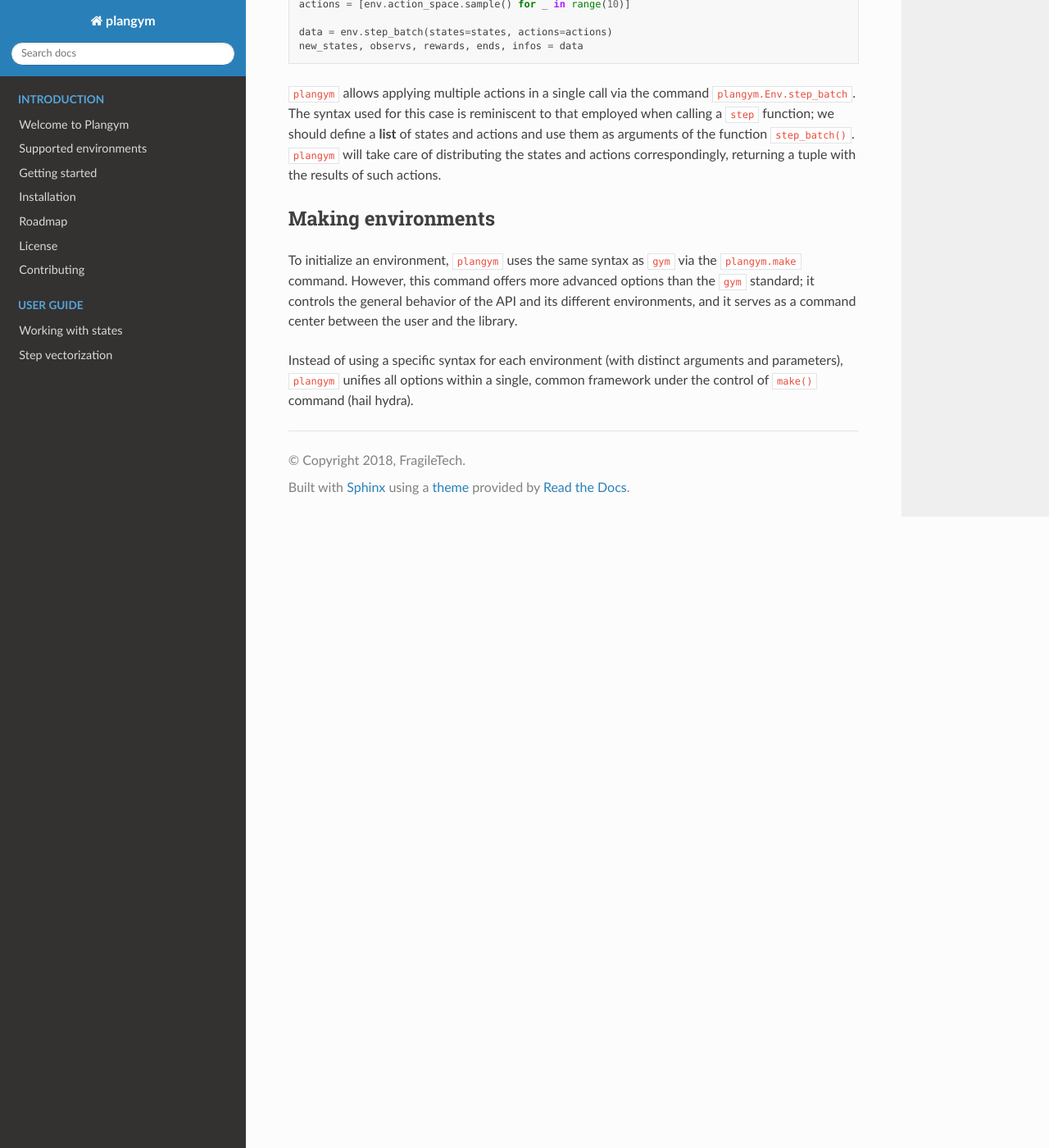
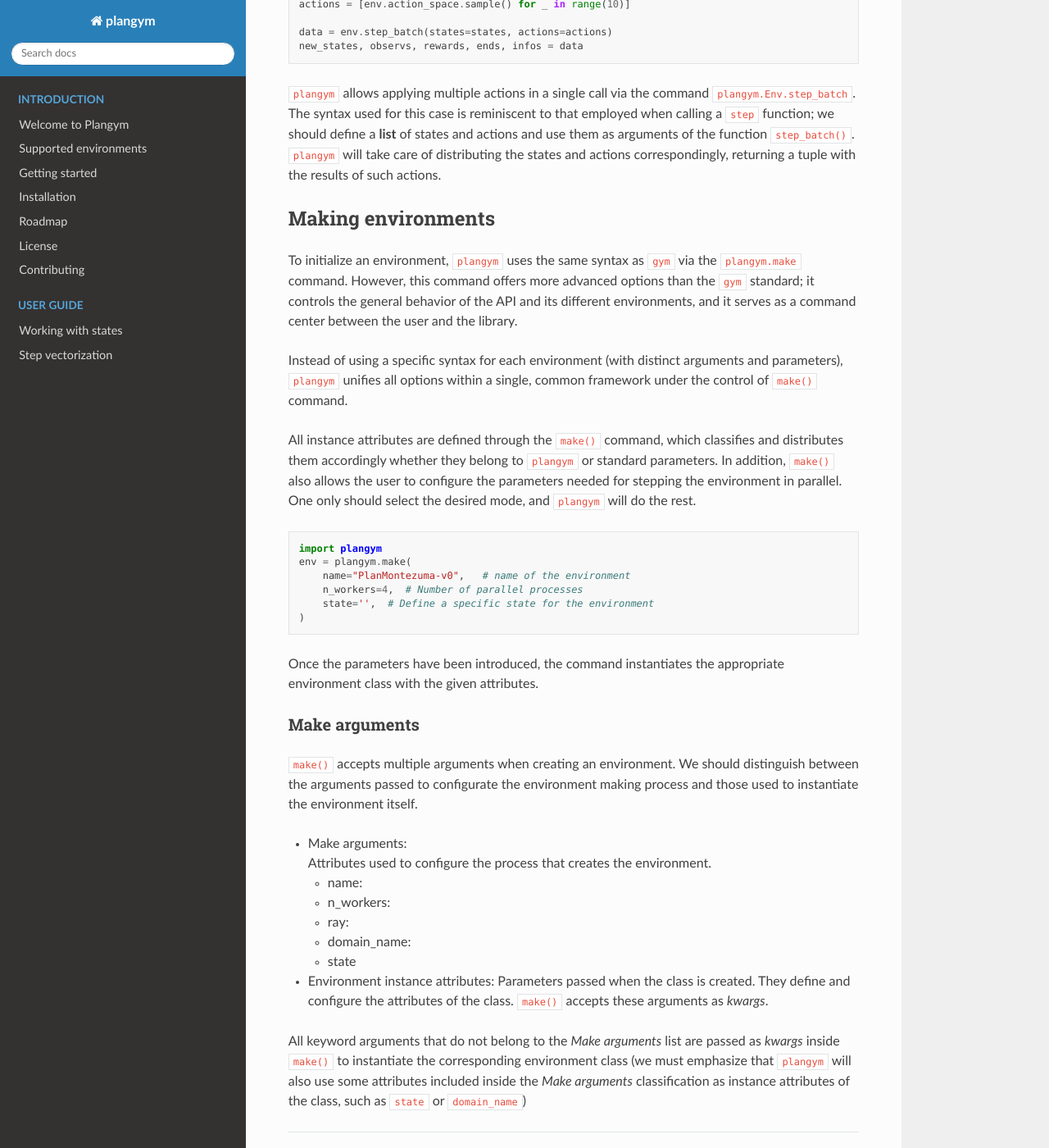
Before and after one commit to FragileTech/plangym, a Sphinx documentation site: the page built from docs/source/notebooks/Tutorial.md, in a window 1280 px wide and 1400 px high, scrolled down 1988 px. Shown: the whole window at 82% size. Built offline with Sphinx 7.4.7 and the Read the Docs theme 2.0.0, drawn with Linux system fonts in a browser that asks for light colours; formulas are drawn with MathJax 3; pages that are not in the unit, such as notebooks, are missing from menus; the version number could not be read and is left out.

Commit message:
Added more documentation to Tutorial.md
Signed-off-by: VicenteAR <vicente.arjona@hotmail.com>

````diff
--- a/docs/source/notebooks/Tutorial.md
+++ b/docs/source/notebooks/Tutorial.md
@@ -99,4 +99,41 @@ its different environments, and it serves as a command center between the user a
 
 Instead of using a specific syntax for each environment (with distinct arguments and parameters),
 `plangym` unifies all options within a single, common framework under the control of
-`make()` command (hail hydra).
+`make()` command.
+
+All instance attributes are defined through the `make()` command, which classifies and distributes them accordingly whether
+they belong to `plangym` or standard parameters. In addition, `make()` also allows the user to configure the
+parameters needed for stepping the environment in parallel. One only should select the desired mode, and
+`plangym` will do the rest.
+
+```python
+import plangym
+env = plangym.make(
+    name="PlanMontezuma-v0",   # name of the environment
+    n_workers=4,  # Number of parallel processes
+    state='',  # Define a specific state for the environment
+)
+```
+Once the parameters have been introduced, the command instantiates the appropriate environment class
+with the given attributes.
+
+
+#### Make arguments
+
+`make()` accepts multiple arguments when creating an environment. We should distinguish between the arguments
+passed to configurate the environment making process and those used to instantiate the environment itself.
+* Make arguments:
+Attributes used to configure the process that creates the environment.
+  * name:
+  * n_workers:
+  * ray:
+  * domain_name:
+  * state
+* Environment instance attributes:
+Parameters passed when the class is created. They define and configure the attributes of the class. `make()` accepts
+these arguments as _kwargs_.
+
+All keyword arguments that do not belong to the _Make arguments_ list are passed as _kwargs_ inside `make()`
+to instantiate the corresponding environment class (we must emphasize that `plangym` will also use
+some attributes included inside the _Make arguments_ classification as instance attributes of the class, such
+as `state` or `domain_name`)
````
